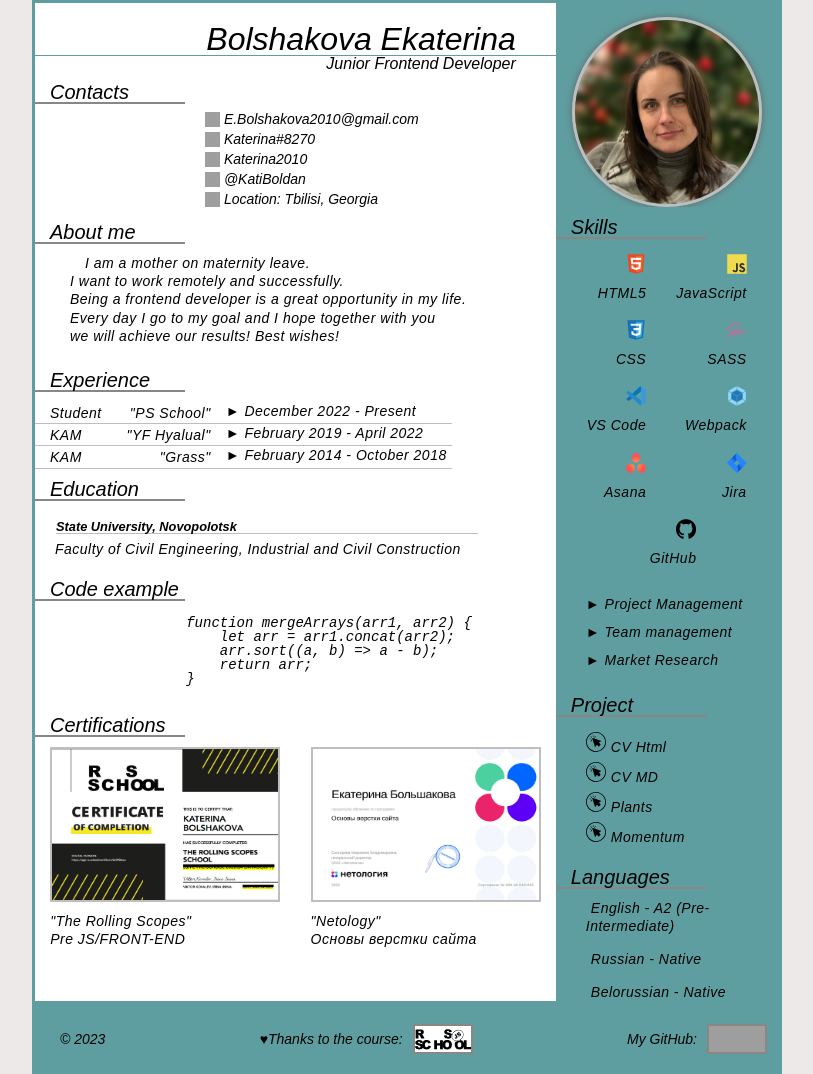
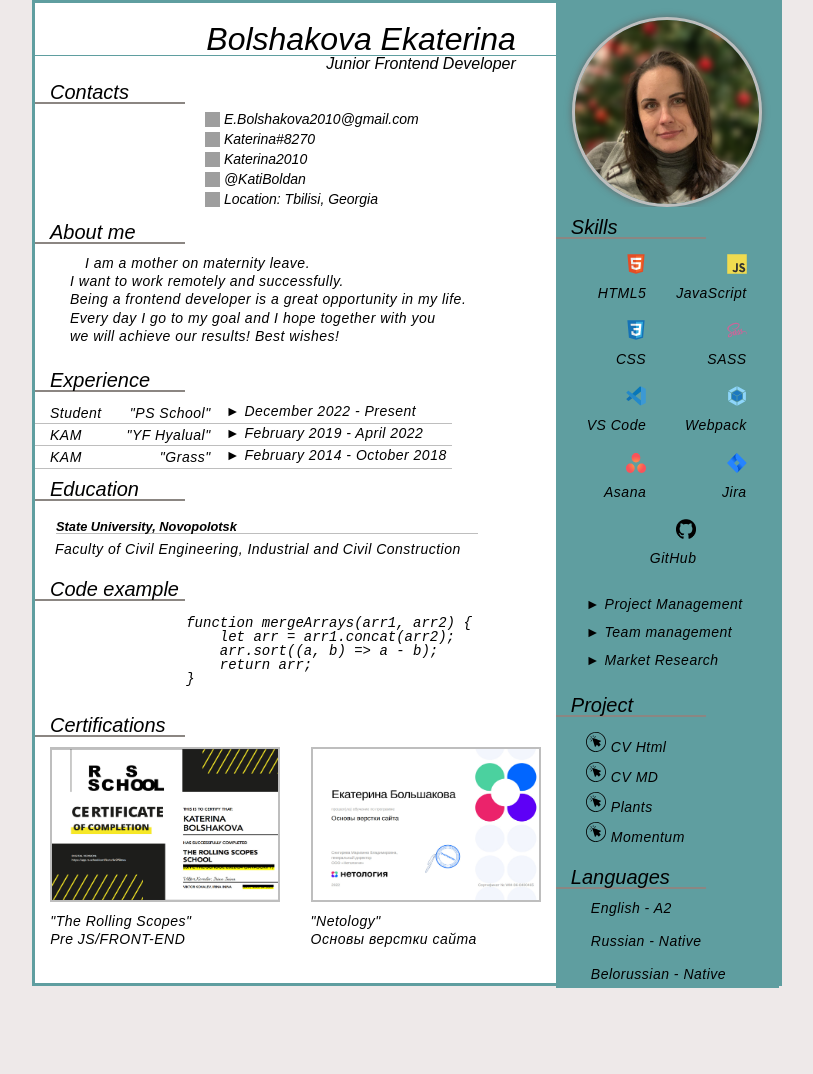
Before and after one commit to Katerina2010/my-CV, a plain HTML site: page index.html in a window 1280 px wide. Shown: the whole page, without its empty margins (233-1046 px from the left). After the commit the page ends 998 px from the top, so only its background shows below. Drawn offline with Linux system fonts and the light colour scheme; grey boxes are pictures that could not be loaded.

Commit message:
feat: update index file

```diff
--- a/index.html
+++ b/index.html
@@ -227,7 +227,7 @@
                         <ul class="lang">
                             <li>
                                 <!--<img src="image/en.png" alt="Eng icon">-->
-                                <p>English - A2 (Pre-Intermediate)</p>
+                                <p>English - A2</p>
                             </li>
                             <li>
                                 <!--<img src="image/rus.png" alt="Ru icon">-->
@@ -242,7 +242,7 @@
                 </aside>
             </div>
         </div>
-        <footer class="footer">
+        <!--<footer class="footer">
             <ul class="footer-list">
                 <li>&#8195;&#8195;© 2023</li>
                 <li class="li">&#8195;&#8195;&#8195;&#9829;Thanks to the course:
@@ -256,7 +256,7 @@
                     </a>
                 </li>
             </ul>
-        </footer>
+        </footer>-->
     </div>
 </body>
 </html>
```
